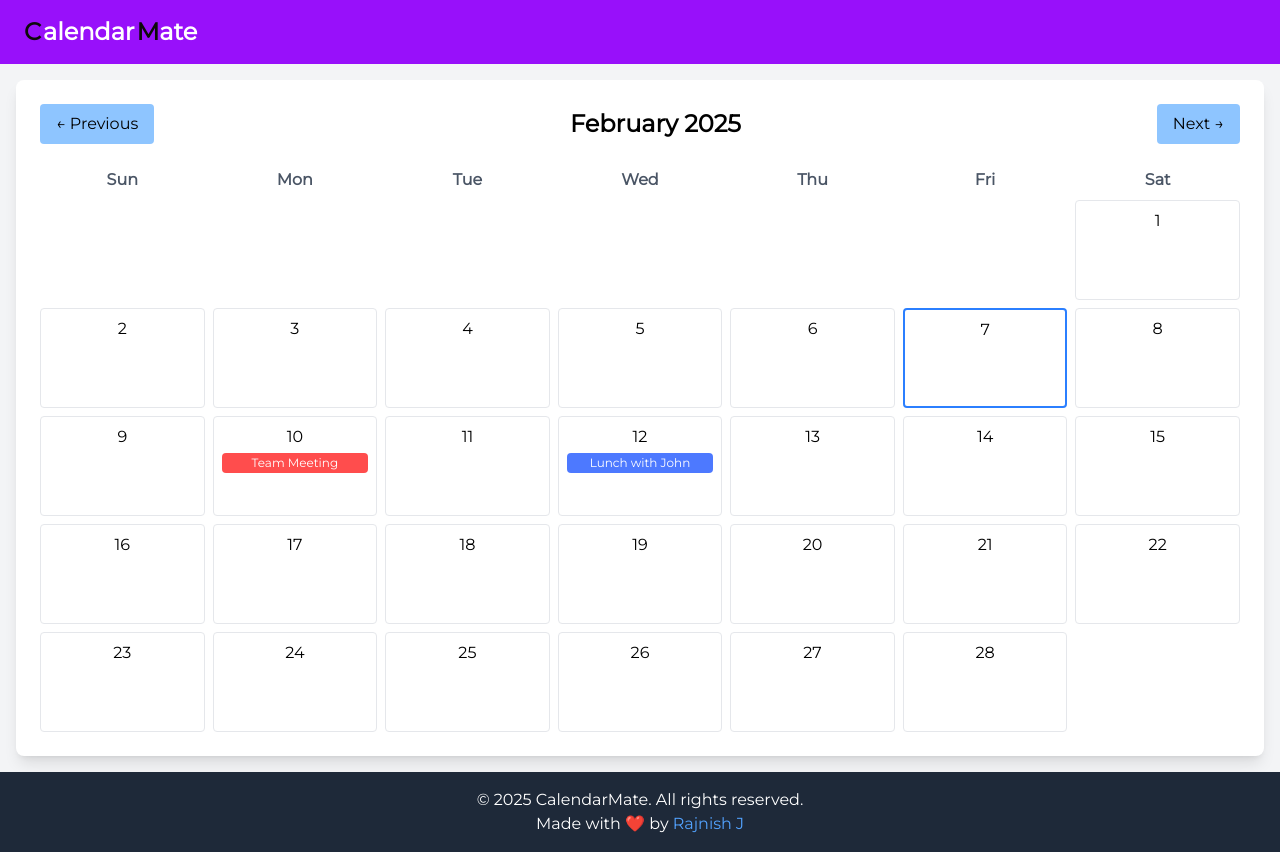
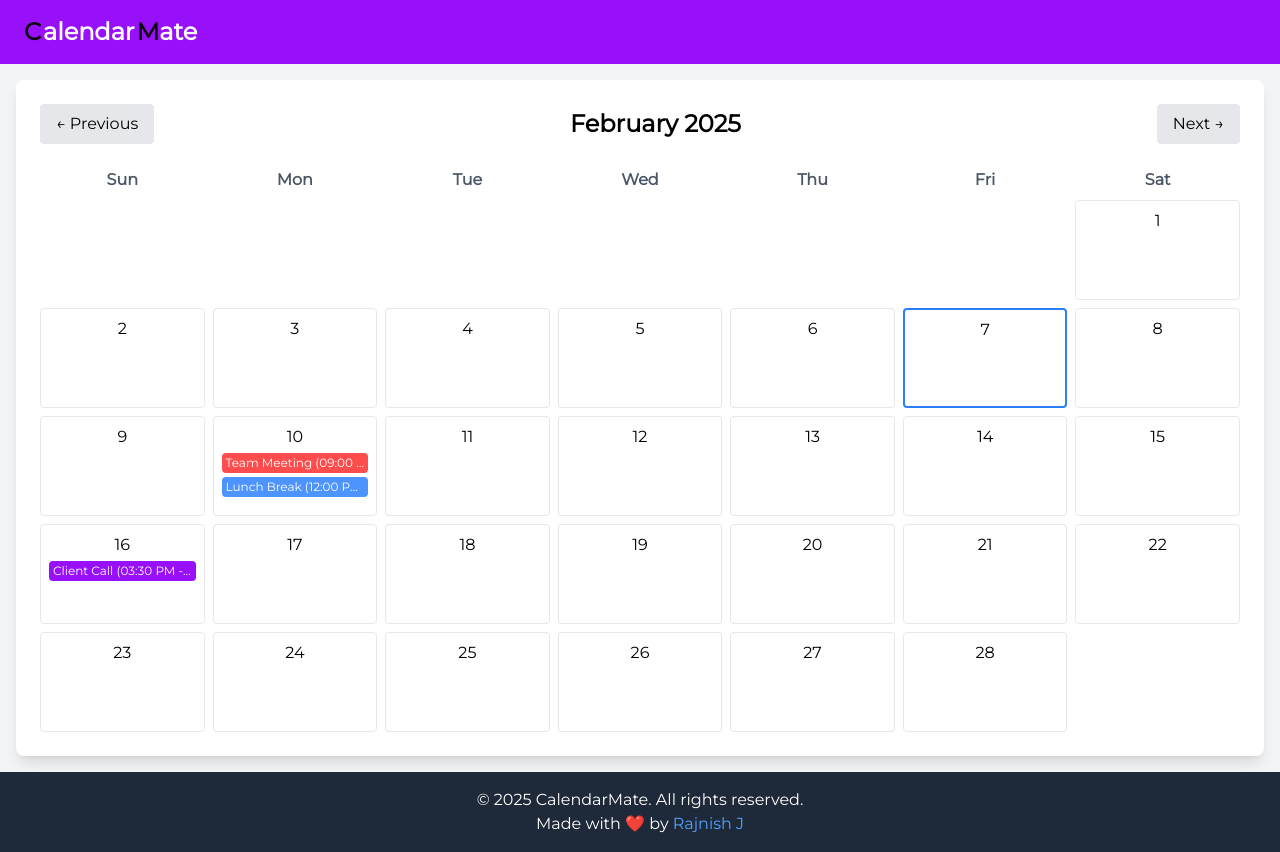
Before and after one commit to Rajnish-J/Calendar-Clone, a React (Vite) app: page / in a window 1280 px wide. Built offline with nearby package versions, Linux system fonts and the light colour scheme.

Commit message:
feat: new data added, modal bg changed, time also configured in the app

```diff
--- a/src/App.jsx
+++ b/src/App.jsx
@@ -1,7 +1,7 @@
 import { useState, useEffect } from "react";
-import Calendar from "./Components/Calendar";
+import Calendar from "./components/Calendar";
 import Header from "./Components/Header";
-import Footer from "./Components/Footer";
+import Footer from "./components/Footer";
 import data from "./data/events.json";
 
 export default function App() {
@@ -32,19 +32,12 @@ export default function App() {
 
   return (
     <div className="flex flex-col min-h-screen bg-gray-100">
-      {/* Header */}
       <Header />
-
-      {/* Main Content */}
-      <main className="flex-1">
-        <Calendar
-          events={events}
-          onAddEvent={addOrUpdateEvent}
-          onDeleteEvent={deleteEvent}
-        />
-      </main>
-
-      {/* Footer */}
+      <Calendar
+        events={events}
+        onAddEvent={addOrUpdateEvent}
+        onDeleteEvent={deleteEvent}
+      />
       <Footer />
     </div>
   );
--- a/src/Components/Calendar.jsx
+++ b/src/Components/Calendar.jsx
@@ -1,7 +1,7 @@
 import { useState } from "react";
-import generateCalendarDays from "../utils/GenerateCalendar.jsx";
-import EventModal from "./EventModal.jsx";
-import ViewAllEventsModal from "./ViewAllEventModal.jsx";
+import generateCalendarDays from "../utils/GenerateCalendar";
+import EventModal from "./EventModal";
+import ViewAllEventsModal from "./ViewAllEventModal";
 
 export default function Calendar({ events, onAddEvent, onDeleteEvent }) {
   const [currentDate, setCurrentDate] = useState(new Date());
@@ -66,16 +66,19 @@ export default function Calendar({ events, onAddEvent, onDeleteEvent }) {
         <div className="flex justify-between items-center mb-6">
           <button
             onClick={goToPreviousMonth}
-            className="px-4 py-2 bg-blue-300 rounded hover:bg-gray-300"
+            className="px-4 py-2 bg-gray-200 rounded hover:bg-gray-300"
           >
             ← Previous
           </button>
           <h1 className="text-2xl font-bold text-center">
-            {currentDate.toLocaleString("default", { month: "long", year: "numeric" })}
+            {currentDate.toLocaleString("default", {
+              month: "long",
+              year: "numeric",
+            })}
           </h1>
           <button
             onClick={goToNextMonth}
-            className="px-4 py-2 bg-blue-300 rounded hover:bg-gray-300"
+            className="px-4 py-2 bg-gray-200 rounded hover:bg-gray-300"
           >
             Next →
           </button>
@@ -97,7 +100,9 @@ export default function Calendar({ events, onAddEvent, onDeleteEvent }) {
               return <div key={index}></div>;
             }
 
-            const dayEvents = events.filter((event) => event.date === day.dateKey);
+            const dayEvents = events.filter(
+              (event) => event.date === day.dateKey
+            );
 
             // Check if the day is today
             const isToday =
@@ -108,7 +113,9 @@ export default function Calendar({ events, onAddEvent, onDeleteEvent }) {
               <div
                 key={day.dateKey}
                 className={`relative text-center p-2 rounded cursor-pointer hover:bg-gray-200 ${
-                  isToday ? "border-2 border-blue-500" : "border border-gray-200"
+                  isToday
+                    ? "border-2 border-blue-500"
+                    : "border border-gray-200"
                 }`}
                 style={{ minHeight: "100px" }} // Fixed height for all days
                 onClick={() => openAddModal(day.dateKey)} // Clicking the date opens the "Add Event" modal
@@ -125,7 +132,7 @@ export default function Calendar({ events, onAddEvent, onDeleteEvent }) {
                         openEditModal(event); // Clicking an event opens the "Edit/Delete Event" modal
                       }}
                     >
-                      {event.title}
+                      {`${event.title} (${event.startTime.hours}:${event.startTime.minutes} ${event.startTime.period} - ${event.endTime.hours}:${event.endTime.minutes} ${event.endTime.period})`}
                     </div>
                   ))}
                   {dayEvents.length > 2 && (
--- a/src/Components/EventModal.jsx
+++ b/src/Components/EventModal.jsx
@@ -9,7 +9,9 @@ export default function EventModal({
   events,
 }) {
   const [title, setTitle] = useState(editingEvent?.title || "");
-  const [description, setDescription] = useState(editingEvent?.description || "");
+  const [description, setDescription] = useState(
+    editingEvent?.description || ""
+  );
   const [color, setColor] = useState(editingEvent?.color || "#ff4d4d");
   const [startTime, setStartTime] = useState({
     hours: editingEvent?.startTime?.hours || "12",
@@ -50,13 +52,15 @@ export default function EventModal({
         event.date === selectedDay &&
         ((timeToMinutes(event.startTime) < endMinutes &&
           timeToMinutes(event.endTime) > startMinutes) ||
-         (timeToMinutes(event.startTime) === startMinutes &&
-          timeToMinutes(event.endTime) === endMinutes)) &&
+          (timeToMinutes(event.startTime) === startMinutes &&
+            timeToMinutes(event.endTime) === endMinutes)) &&
         event.id !== editingEvent?.id // Exclude the current event when editing
     );
 
     if (conflictingEvent) {
-      setErrorMessage("There is already an event during this time. Please choose a different time.");
+      setErrorMessage(
+        "There is already an event during this time. Please choose a different time."
+      );
       return;
     }
 
@@ -77,7 +81,7 @@ export default function EventModal({
   };
 
   return (
-    <div className="fixed inset-0 bg-black bg-opacity-50 flex items-center justify-center">
+    <div className="fixed inset-0 bg-black bg-opacity-50 flex items-center justify-center bg-gradient-to-t from-[#fbc2eb] to-[#a6c1ee] ...">
       <div className="bg-white p-6 rounded-lg shadow-lg w-full max-w-md relative">
         {/* Close Button */}
         <button
@@ -104,7 +108,9 @@ export default function EventModal({
             />
           </div>
           <div className="mb-4">
-            <label className="block text-sm font-medium mb-1">Description</label>
+            <label className="block text-sm font-medium mb-1">
+              Description
+            </label>
             <textarea
               value={description}
               onChange={(e) => setDescription(e.target.value)}
@@ -122,7 +128,9 @@ export default function EventModal({
           </div>
           <div className="mb-4">
             <div>
-              <label className="block text-sm font-medium mb-1">Start Time</label>
+              <label className="block text-sm font-medium mb-1">
+                Start Time
+              </label>
               <div className="flex gap-2">
                 <input
                   type="number"
--- a/src/Components/ViewAllEventModal.jsx
+++ b/src/Components/ViewAllEventModal.jsx
@@ -1,6 +1,6 @@
 export default function ViewAllEventsModal({ events, onClose, onDeleteEvent }) {
   return (
-    <div className="fixed inset-0 bg-black bg-opacity-50 flex items-center justify-center">
+    <div className="fixed inset-0 bg-black bg-opacity-50 flex items-center justify-center bg-gradient-to-t from-[#fbc2eb] to-[#a6c1ee] ...">
       <div className="bg-white p-6 rounded-lg shadow-lg w-full max-w-md relative">
         {/* Close Button */}
         <button
--- a/src/data/events.json
+++ b/src/data/events.json
@@ -5,14 +5,51 @@
       "date": "2025-02-10",
       "title": "Team Meeting",
       "description": "Discuss project updates.",
-      "color": "#ff4d4d"
+      "color": "#ff4d4d",
+      "startTime": {
+        "hours": "09",
+        "minutes": "00",
+        "period": "AM"
+      },
+      "endTime": {
+        "hours": "10",
+        "minutes": "00",
+        "period": "AM"
+      }
     },
     {
       "id": 2,
-      "date": "2025-02-12",
-      "title": "Lunch with John",
-      "description": "Catch up on work progress.",
-      "color": "#4d79ff"
+      "date": "2025-02-10",
+      "title": "Lunch Break",
+      "description": "Time for lunch.",
+      "color": "#4d94ff",
+      "startTime": {
+        "hours": "12",
+        "minutes": "00",
+        "period": "PM"
+      },
+      "endTime": {
+        "hours": "01",
+        "minutes": "00",
+        "period": "PM"
+      }
+    },
+    {
+      "id": 3,
+      "date": "2025-02-16",
+      "title": "Client Call",
+      "description": "Call with client to finalize details.",
+      "color": "#9810fa",
+      "startTime": {
+        "hours": "03",
+        "minutes": "30",
+        "period": "PM"
+      },
+      "endTime": {
+        "hours": "04",
+        "minutes": "30",
+        "period": "PM"
+      }
     }
   ]
 }
```
